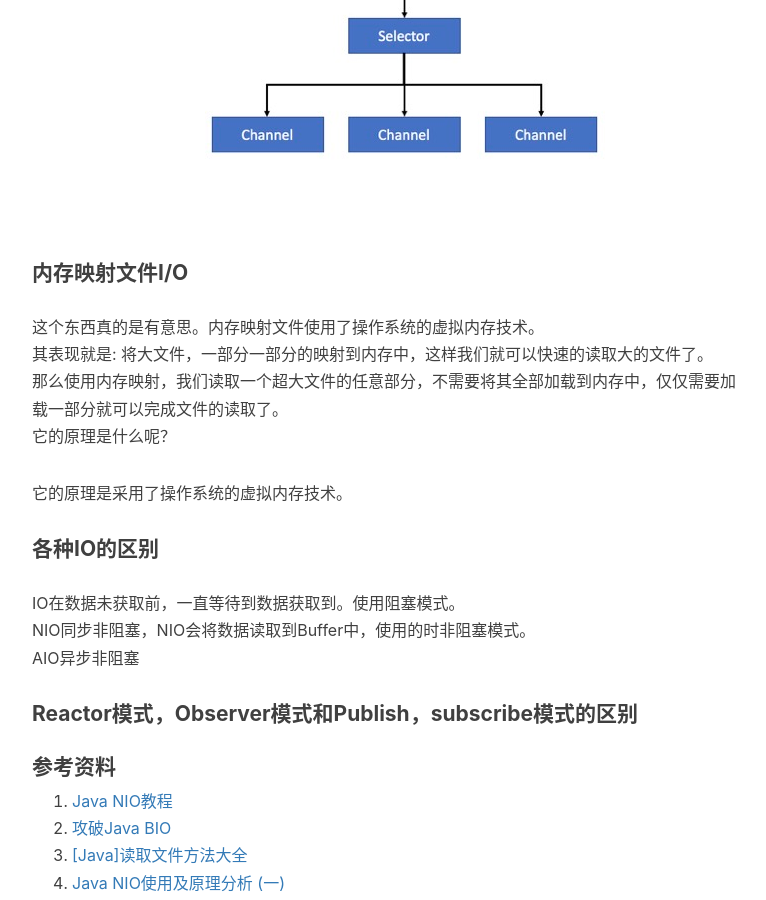
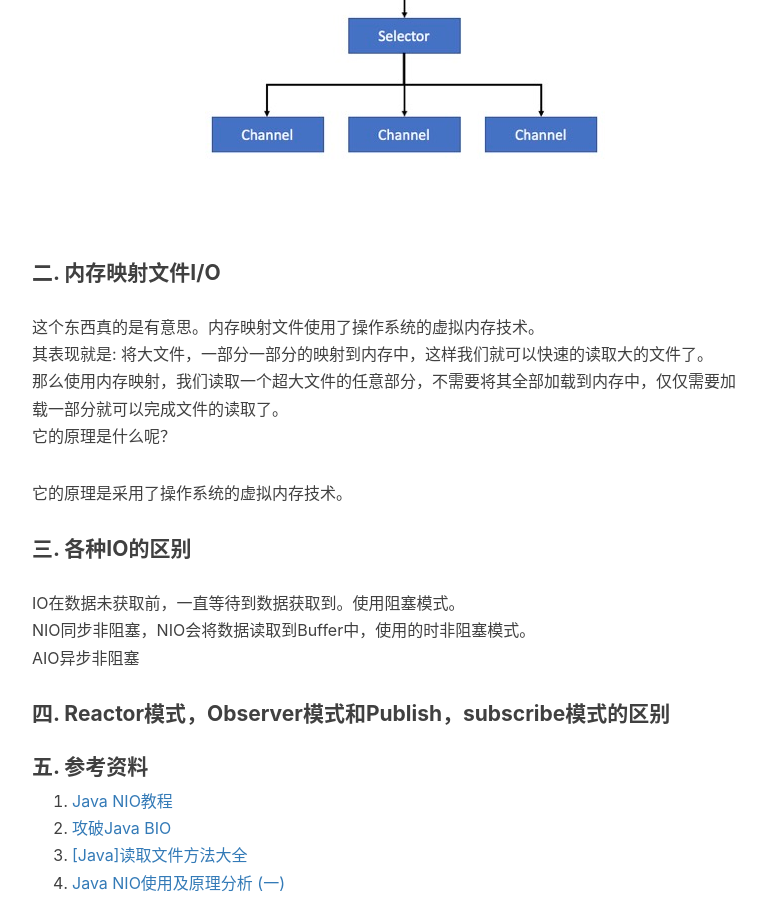
Before and after one commit to baiscjava/basicjava.github.io, a Jekyll site: the page built from _posts/2017-01-23-Java NIO-basic knowledge.md, in a window 1280 px wide and 900 px high, scrolled down 1683 px. Shown: the whole window, without its empty margins (233-999 px from the left). Built offline with Jekyll 4.4.1, drawn with Linux system fonts in a browser that asks for light colours; nearby versions of some CDN libraries; comment, search, counter and statistics services are not loaded.

Commit message:
Update 2017-01-23-Java NIO-basic knowledge.md

```diff
--- a/_posts/2017-01-23-Java NIO-basic knowledge.md
+++ b/_posts/2017-01-23-Java NIO-basic knowledge.md
@@ -32,7 +32,7 @@ Channel可以理解为就是和实体之间进行交互的一根管子，类似S
 2. Selector<br>
 ![gras](/images/NIO/Selector.jpg)<br>
 
-#### 内存映射文件I/O<br>
+#### 二. 内存映射文件I/O<br>
 这个东西真的是有意思。内存映射文件使用了操作系统的虚拟内存技术。<br>
 其表现就是: 将大文件，一部分一部分的映射到内存中，这样我们就可以快速的读取大的文件了。<br>
 那么使用内存映射，我们读取一个超大文件的任意部分，不需要将其全部加载到内存中，仅仅需要加载一部分就可以完成文件的读取了。<br>
@@ -42,14 +42,14 @@ Channel可以理解为就是和实体之间进行交互的一根管子，类似S
 
 
 
-#### 各种IO的区别<br>
+#### 三. 各种IO的区别<br>
 IO在数据未获取前，一直等待到数据获取到。使用阻塞模式。<br>
 NIO同步非阻塞，NIO会将数据读取到Buffer中，使用的时非阻塞模式。<br>
 AIO异步非阻塞<br>
 
-#### Reactor模式，Observer模式和Publish，subscribe模式的区别<br>
+#### 四. Reactor模式，Observer模式和Publish，subscribe模式的区别<br>
 
-#### 参考资料<br>
+#### 五. 参考资料<br>
 1. [Java NIO教程](http://www.iteye.com/magazines/132-Java-NIO)
 2. [攻破Java BIO](http://www.importnew.com/19816.html)
 3. [[Java]读取文件方法大全](https://www.cnblogs.com/lovebread/archive/2009/11/23/1609122.html)
```
Also changed, not shown: other parts of _posts/2017-01-23-Java NIO-basic knowledge.md (+1 -1 lines).
